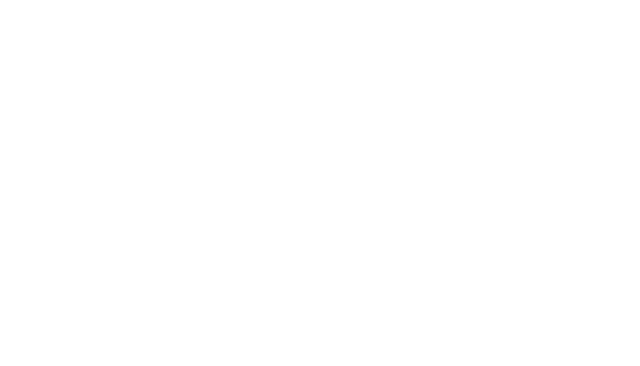
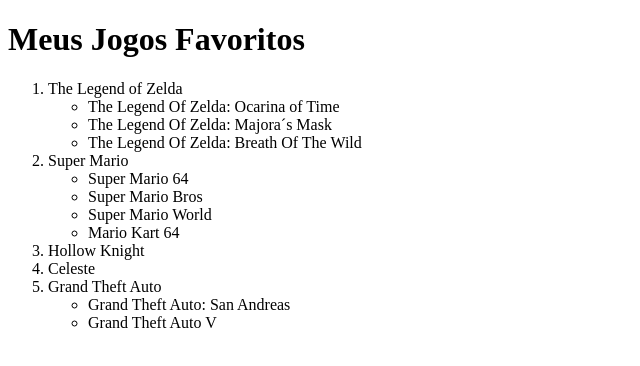
Before and after one commit to FabricioCapistrano/html-css-js, a plain HTML site: page exercícios/ex008/ex008.html in a window 1280 px wide. Shown: the whole page, without its empty margins (0-640 px from the left). Drawn offline with Linux system fonts and the light colour scheme.

Commit message:
Update ex008.html

```diff
--- a/exercícios/ex008/ex008.html
+++ b/exercícios/ex008/ex008.html
@@ -7,6 +7,29 @@
     <title>Ex 008</title>
 </head>
 <body>
-    <h1></h1>
+    <h1>Meus Jogos Favoritos</h1>
+        <ol type="1">
+            <li>The Legend of Zelda</li>
+            <ul>
+                <li>The Legend Of Zelda: Ocarina of Time</li>
+                <li>The Legend Of Zelda: Majora´s Mask</li>
+                <li>The Legend Of Zelda: Breath Of The Wild</li>
+            </ul>
+            <li>Super Mario</li>
+            <ul>
+                <li>Super Mario 64</li>
+                <li>Super Mario Bros</li>
+                <li>Super Mario World</li>
+                <li>Mario Kart 64</li>
+            </ul>
+            <li>Hollow Knight</li>
+            <li>Celeste</li>
+            <li>Grand Theft Auto</li>
+            <ul>
+                <li>Grand Theft Auto: San Andreas</li>
+                <li>Grand Theft Auto V</li>
+            </ul>
+
+        </ol>
 </body>
 </html>
```
